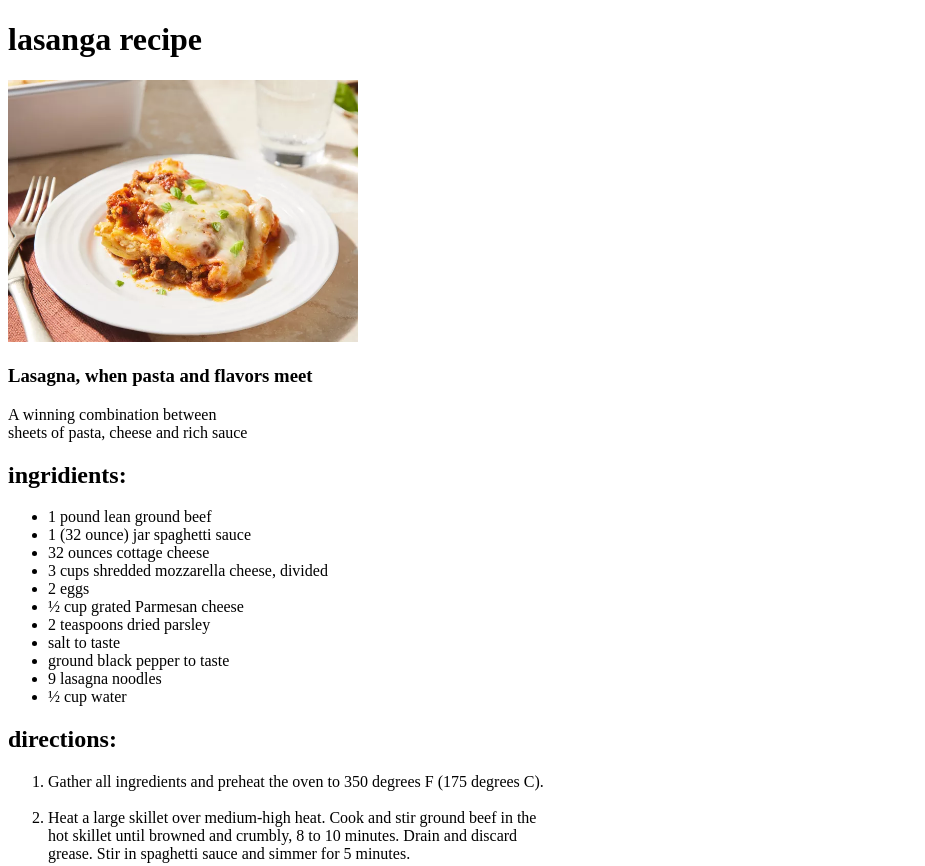
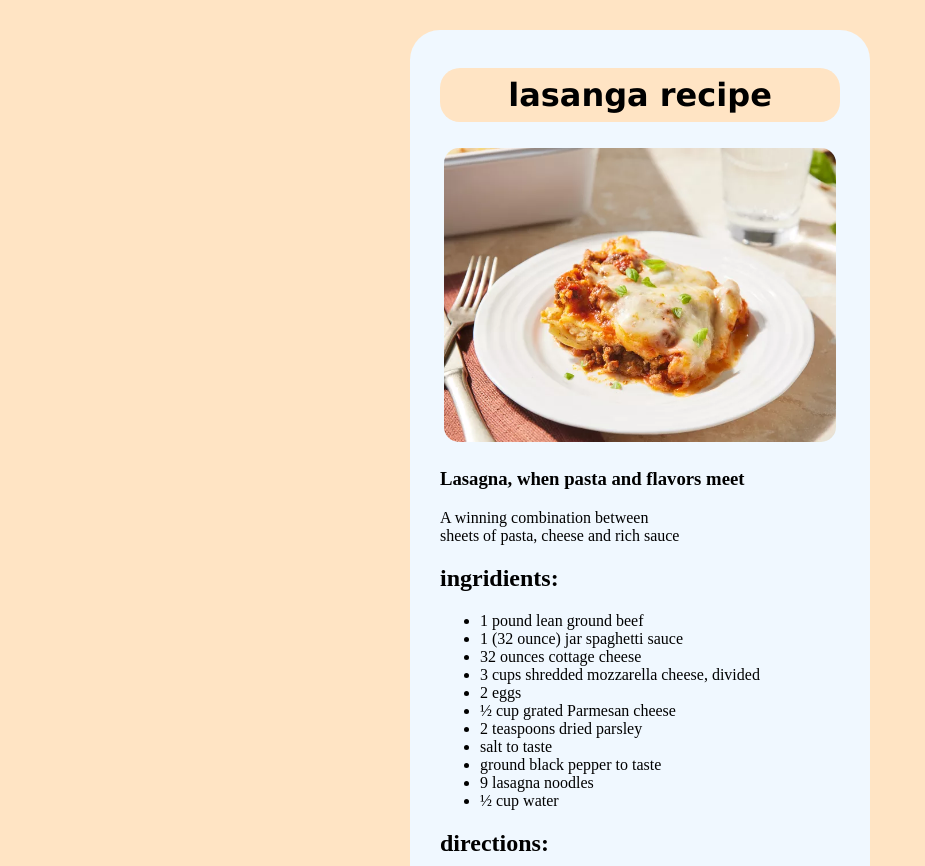
Before and after one commit to david123h/odin-recipe, a plain HTML site: page recipes/lasanga.html in a window 1280 px wide. Shown: the top 866 px of the page, without its empty margins (0-925 px from the left). Drawn offline with Linux system fonts and the light colour scheme.

Commit message:
adding css elements to the lasanga recipe

```diff
--- /dev/null
+++ b/recipes/lasanga.css
@@ -0,0 +1,25 @@
+
+body {
+    background-color: bisque;
+}
+.card{
+    width: 400px;
+    margin: 30px auto;
+    background-color: aliceblue;
+    padding: 17px 30px;
+    border-radius: 30px;
+}
+
+h1 {
+    font-family:'Lucida Sans', 'Lucida Sans Regular', 'Lucida Grande', 'Lucida Sans Unicode', Geneva, Verdana, sans-serif;
+    border-radius: 20px;
+    text-align: center;
+    background-color: bisque;
+    padding: 8px;
+}
+
+img {
+    border-radius: 15px;
+    width: 392px;
+    margin: 4px;
+}
--- a/recipes/lasanga.html
+++ b/recipes/lasanga.html
@@ -5,9 +5,11 @@
     <meta charset="UTF-8">
     <meta name="viewport" content="width=device-width, initial-scale=1.0">
     <title>Document</title>
+    <link rel="stylesheet" href="lasanga.css">
 </head>
 
 <body>
+    <div class="card">
         <h1>lasanga recipe</h1>
         <img src="../photos/lasagna.webp" alt="tasty lasagna" width="350" height="auto">
         <h3>Lasagna, when pasta and flavors meet</h3>
@@ -29,19 +31,25 @@
         <h2>directions:</h2>
         <ol>
             <li>Gather all ingredients and preheat the oven to 350 degrees F (175 degrees C).</li>
-        <br><li>Heat a large skillet over medium-high heat. Cook and stir ground beef in the <br>
+            <br>
+            <li>Heat a large skillet over medium-high heat. Cook and stir ground beef in the <br>
                 hot skillet until browned and crumbly, 8 to 10 minutes. Drain and discard <br>
                 grease. Stir in spaghetti sauce and simmer for 5 minutes.</li>
-        <br><li>Combine cottage cheese, 2 cups of mozzarella cheese, eggs, 1/2 of the grated <br>
+            <br>
+            <li>Combine cottage cheese, 2 cups of mozzarella cheese, eggs, 1/2 of the grated <br>
                 Parmesan cheese, dried parsley, salt, and pepper in a large bowl.</li>
-        <br><li>Spread 3/4 cup of sauce in a 9x13-inch baking dish. Cover with 3 uncooked <br>
+            <br>
+            <li>Spread 3/4 cup of sauce in a 9x13-inch baking dish. Cover with 3 uncooked <br>
                 lasagna noodles, 1 3/4 cups of cheese mixture, and 1/4 cup sauce; repeat layers <br>
                 once more. Top with remaining 3 noodles, sauce, mozzarella, and Parmesan cheese. <br>
                 Pour 1/2 cup water along the edges of the dish. Cover tightly with aluminum foil.</li>
-        <br><li>Bake in the preheated oven for 45 minutes. Uncover and bake for an additional <br>
+            <br>
+            <li>Bake in the preheated oven for 45 minutes. Uncover and bake for an additional <br>
                 10 minutes. Let stand 10 minutes before serving.</li>
-        <br><li>Serve and enjoy!</li>
+            <br>
+            <li>Serve and enjoy!</li>
         </ol>
+    </div>
 
 
 
```
Lines whose indentation alone changed are shown as unchanged.
